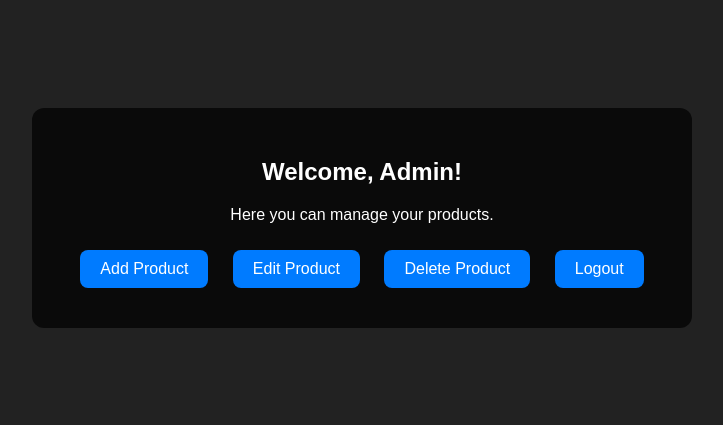
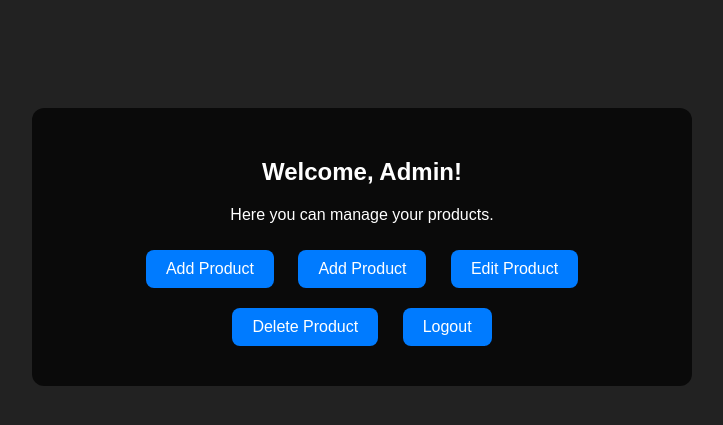
Before and after one commit to isamoma/my-website, a Flask app: page /admin-panel in a window 1280 px wide. Shown: the top 425 px of the page, without its empty margins (278-1001 px from the left). Run offline with Flask 3, Linux system fonts and the light colour scheme; the visitor is signed in with stand-in values (Sample User, id 1).

Commit message:
Update admin_panel.html

```diff
--- a/templates/admin_panel.html
+++ b/templates/admin_panel.html
@@ -35,6 +35,7 @@
   <div class="panel">
     <h2>Welcome, Admin!</h2>
     <p>Here you can manage your products.</p>
+    <a href="/add-product">Add Product</a>
     <a href="#">Add Product</a>
     <a href="#">Edit Product</a>
     <a href="#">Delete Product</a>
```
